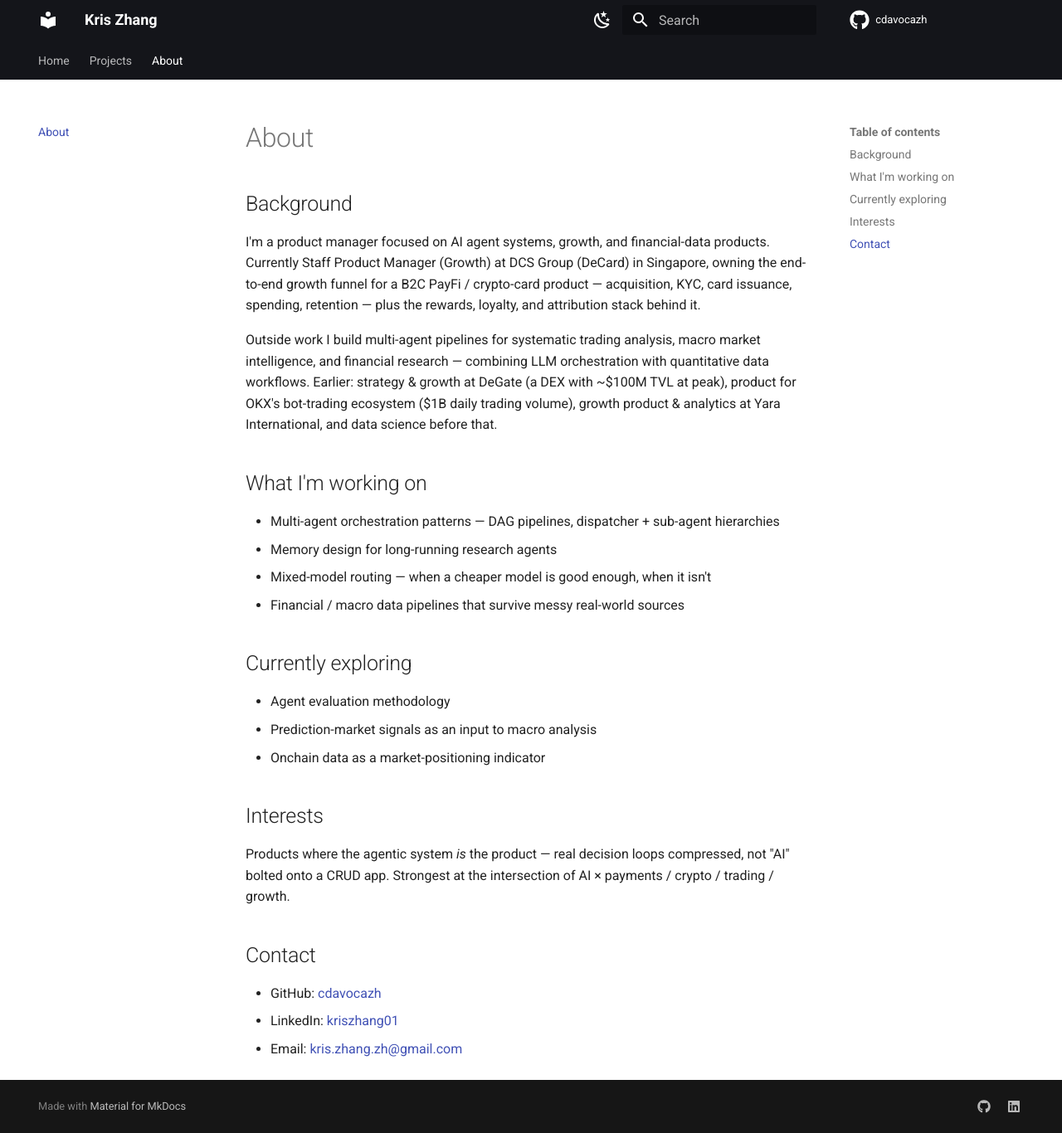
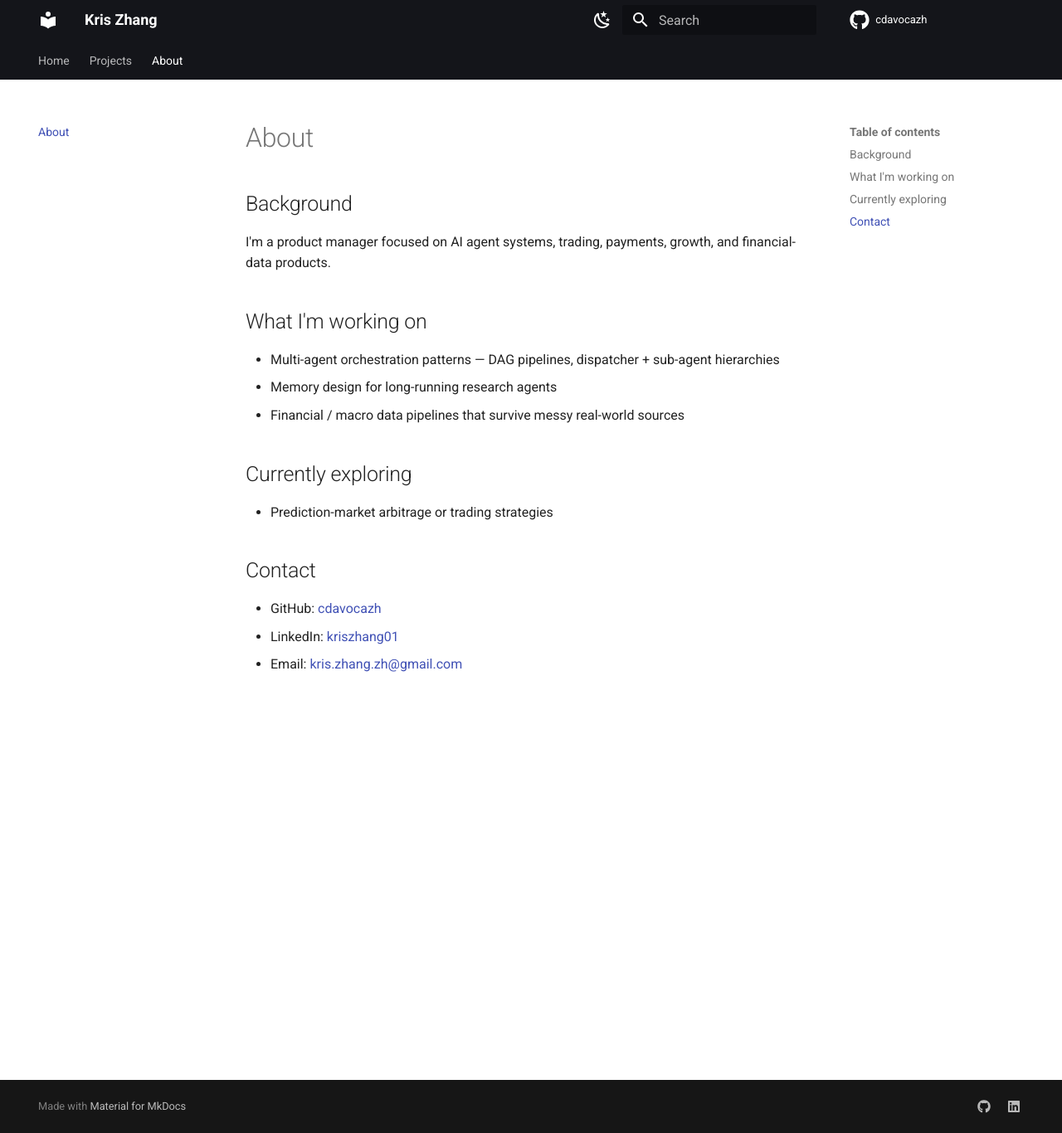
Before and after one commit to cdavocazh/cdavocazh.github.io, an MkDocs documentation site: the page built from docs/about.md, in a window 1280 px wide and 1366 px high. Shown: the whole window at 83% size. Built offline with MkDocs 1.6.1 and Material for MkDocs 9.7.7, drawn with Linux system fonts in a browser that asks for light colours; a script that is not in the unit is left out.

Commit message:
About: tighten to focus areas; drop employer bio and Interests section
Co-Authored-By: Claude Fable 5 <noreply@anthropic.com>

```diff
--- a/docs/about.md
+++ b/docs/about.md
@@ -2,37 +2,18 @@
 
 ## Background
 
-I'm a product manager focused on AI agent systems, growth, and financial-data
-products. Currently Staff Product Manager (Growth) at DCS Group (DeCard) in
-Singapore, owning the end-to-end growth funnel for a B2C PayFi / crypto-card
-product — acquisition, KYC, card issuance, spending, retention — plus the
-rewards, loyalty, and attribution stack behind it.
-
-Outside work I build multi-agent pipelines for systematic trading analysis,
-macro market intelligence, and financial research — combining LLM orchestration
-with quantitative data workflows. Earlier: strategy & growth at DeGate
-(a DEX with ~$100M TVL at peak), product for OKX's bot-trading ecosystem
-($1B daily trading volume), growth product & analytics at Yara International,
-and data science before that.
+I'm a product manager focused on AI agent systems, trading, payments, growth,
+and financial-data products.
 
 ## What I'm working on
 
 - Multi-agent orchestration patterns — DAG pipelines, dispatcher + sub-agent hierarchies
 - Memory design for long-running research agents
-- Mixed-model routing — when a cheaper model is good enough, when it isn't
 - Financial / macro data pipelines that survive messy real-world sources
 
 ## Currently exploring
 
-- Agent evaluation methodology
-- Prediction-market signals as an input to macro analysis
-- Onchain data as a market-positioning indicator
-
-## Interests
-
-Products where the agentic system *is* the product — real decision loops
-compressed, not "AI" bolted onto a CRUD app. Strongest at the intersection of
-AI × payments / crypto / trading / growth.
+- Prediction-market arbitrage or trading strategies
 
 ## Contact
 
```
